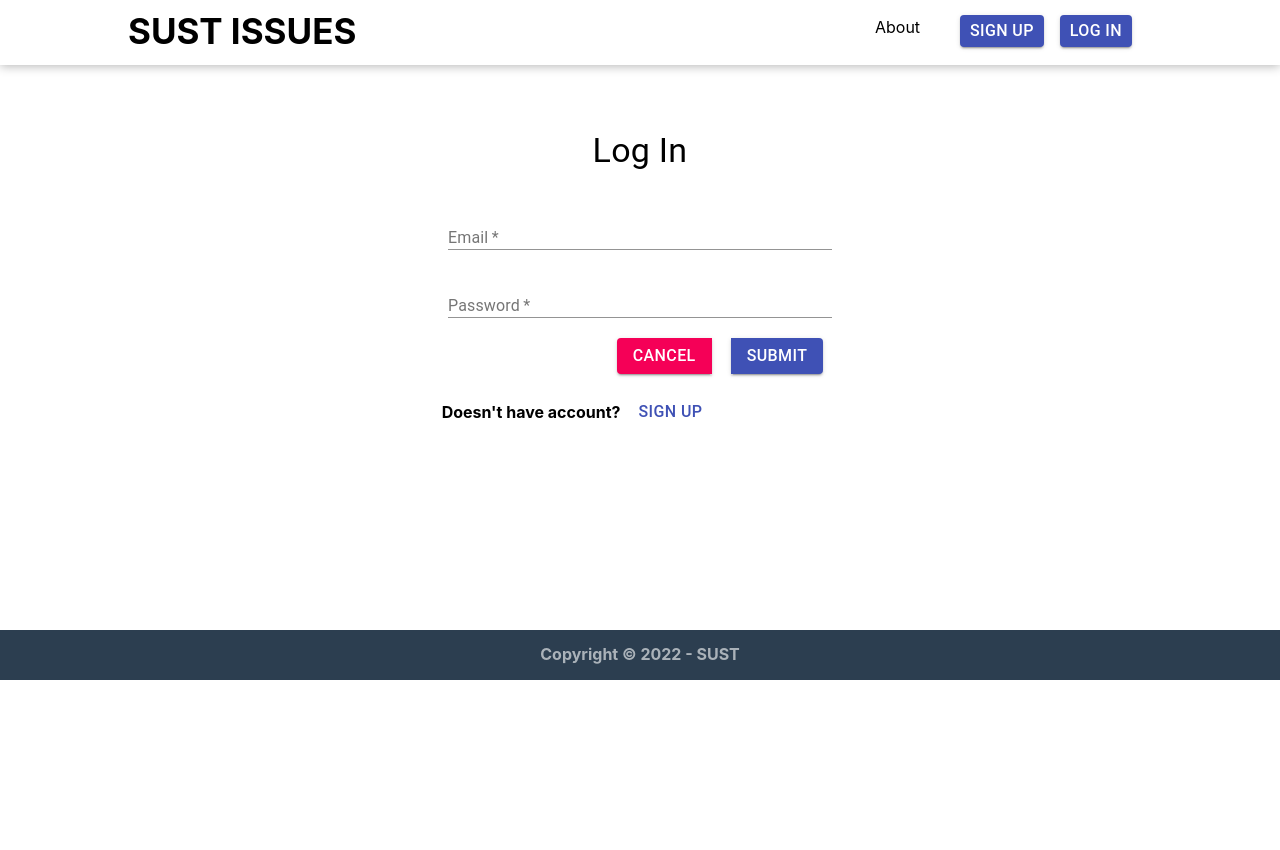
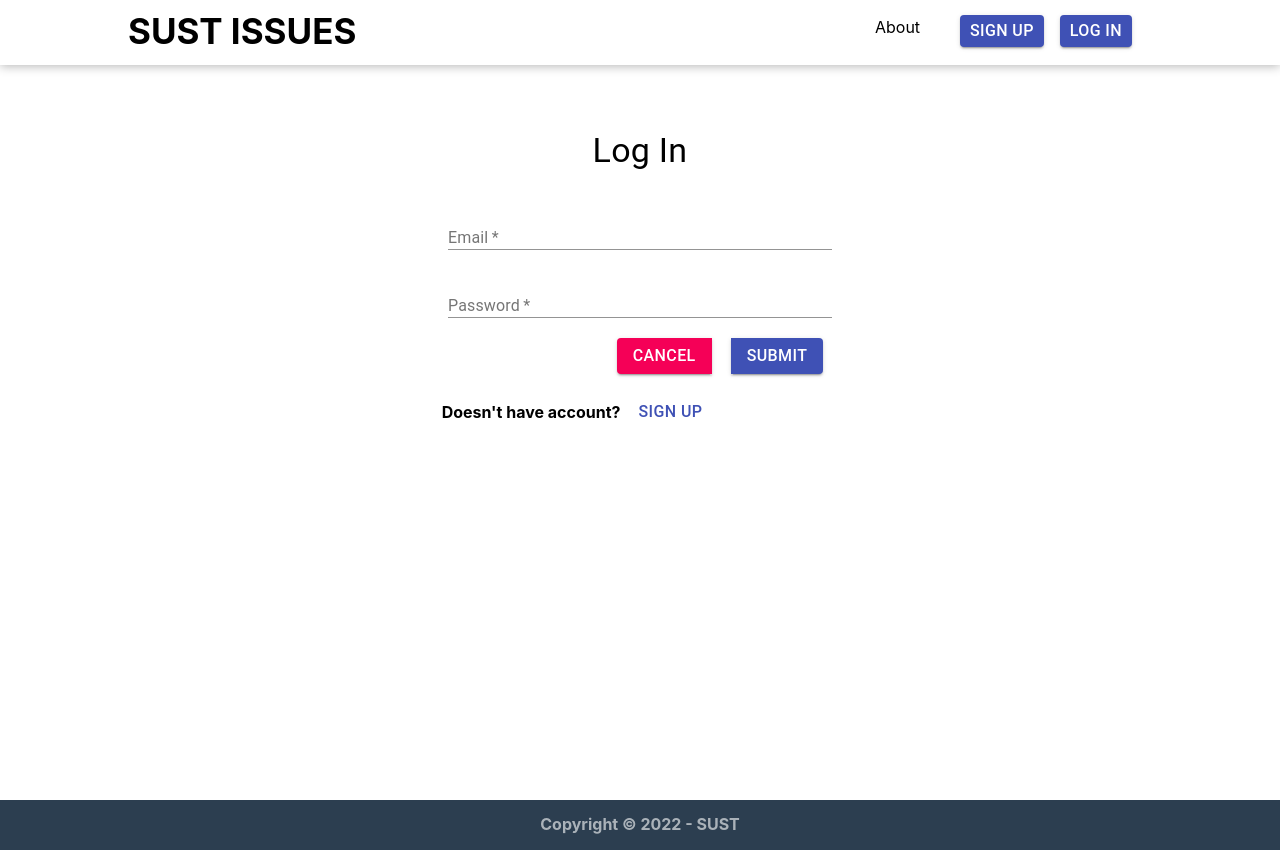
Before and after one commit to Wahed08/Issue, a React (Create React App) app in the folder Issue/client/: page /auth/login in a window 1280 px wide. Before the commit the page ends 800 px from the top, so only its background shows below. Built offline with nearby package versions, Linux system fonts and the light colour scheme.

Commit message:
problem fixed

```diff
--- a/Issue/client/src/components/Auth/LogIn.js
+++ b/Issue/client/src/components/Auth/LogIn.js
@@ -16,9 +16,6 @@ const LogIn = () => {
     },
     loginButton: {
       marginLeft: "10px",
-    },
-    pad:{
-      paddingTop:"100px",
     }
   }));
 
@@ -104,7 +101,6 @@ const LogIn = () => {
           <Link to="/auth/signup">Sign Up</Link>
         </Button>
       </div>
-      <div className={classes.pad}></div>
     </div>
   );
 };
--- a/Issue/client/src/components/Auth/SignUp.css
+++ b/Issue/client/src/components/Auth/SignUp.css
@@ -1,3 +1,7 @@
+.main-container{
+    height: 100vh;
+}
+
 .form-container{
     padding-top: 200px;
     display: flex;
```
